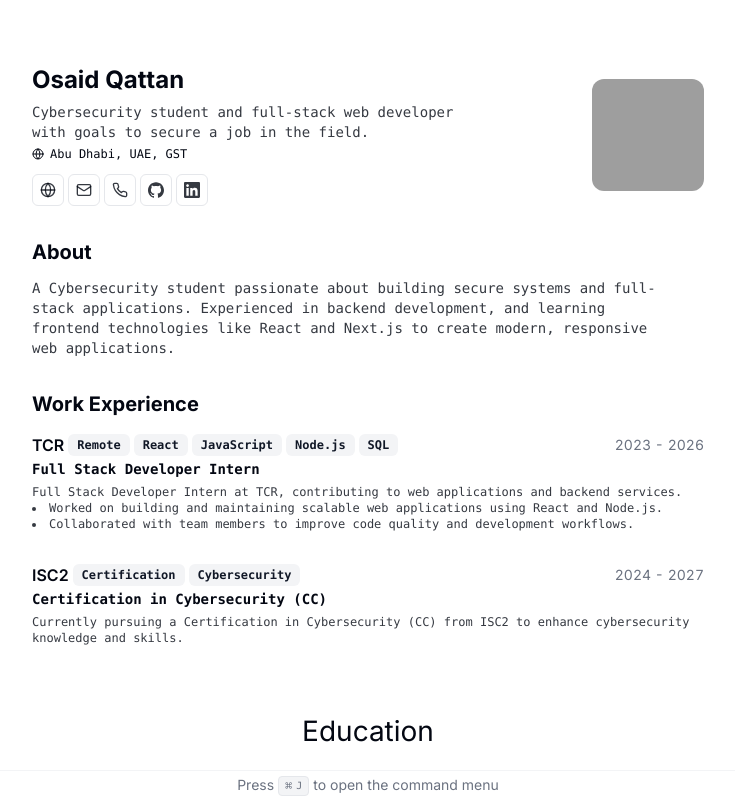
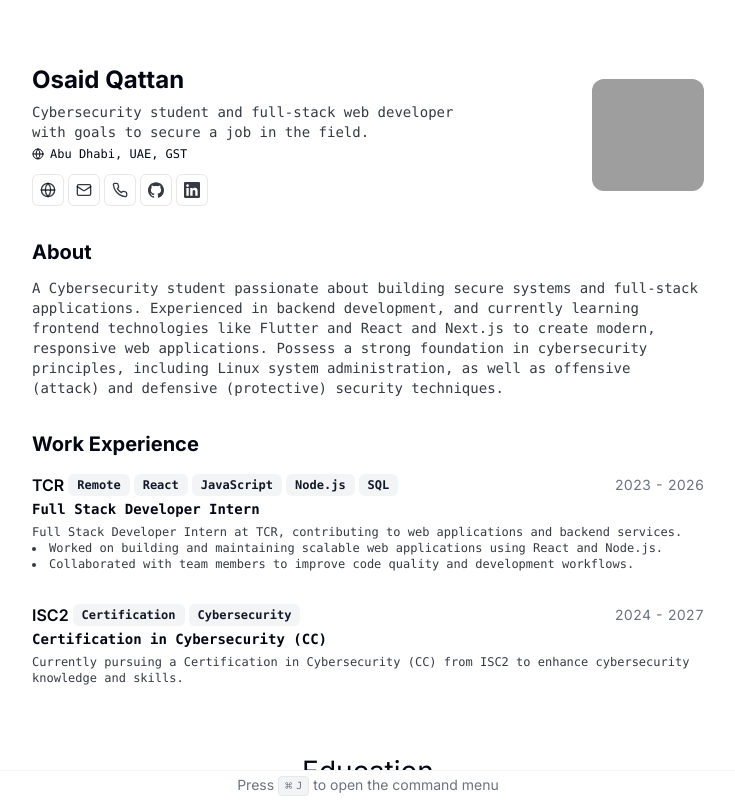
Before and after one commit to Osaid03/CV, a Next.js app: page / in a window 1280 px wide. Shown: the top 800 px of the page, without its empty margins (272-1007 px from the left). Built offline with nearby package versions, Linux system fonts and the light colour scheme; grey boxes are pictures that could not be loaded.

Commit message:
edit on about section

```diff
--- a/src/data/resume-data.tsx
+++ b/src/data/resume-data.tsx
@@ -19,7 +19,8 @@ export const RESUME_DATA = {
   summary: (
     <>
       A Cybersecurity student passionate about building secure systems and full-stack applications.
-      Experienced in backend development, and learning frontend technologies like React and Next.js to create modern, responsive web applications.
+      Experienced in backend development, and currently learning frontend technologies like Flutter and React and Next.js to create modern, responsive web applications.
+      Possess a strong foundation in cybersecurity principles, including Linux system administration, as well as offensive (attack) and defensive (protective) security techniques.
     </>
   ),
   avatarUrl: "https://gitlab.com/uploads/-/system/user/avatar/22931844/avatar.png?width=192",
```
